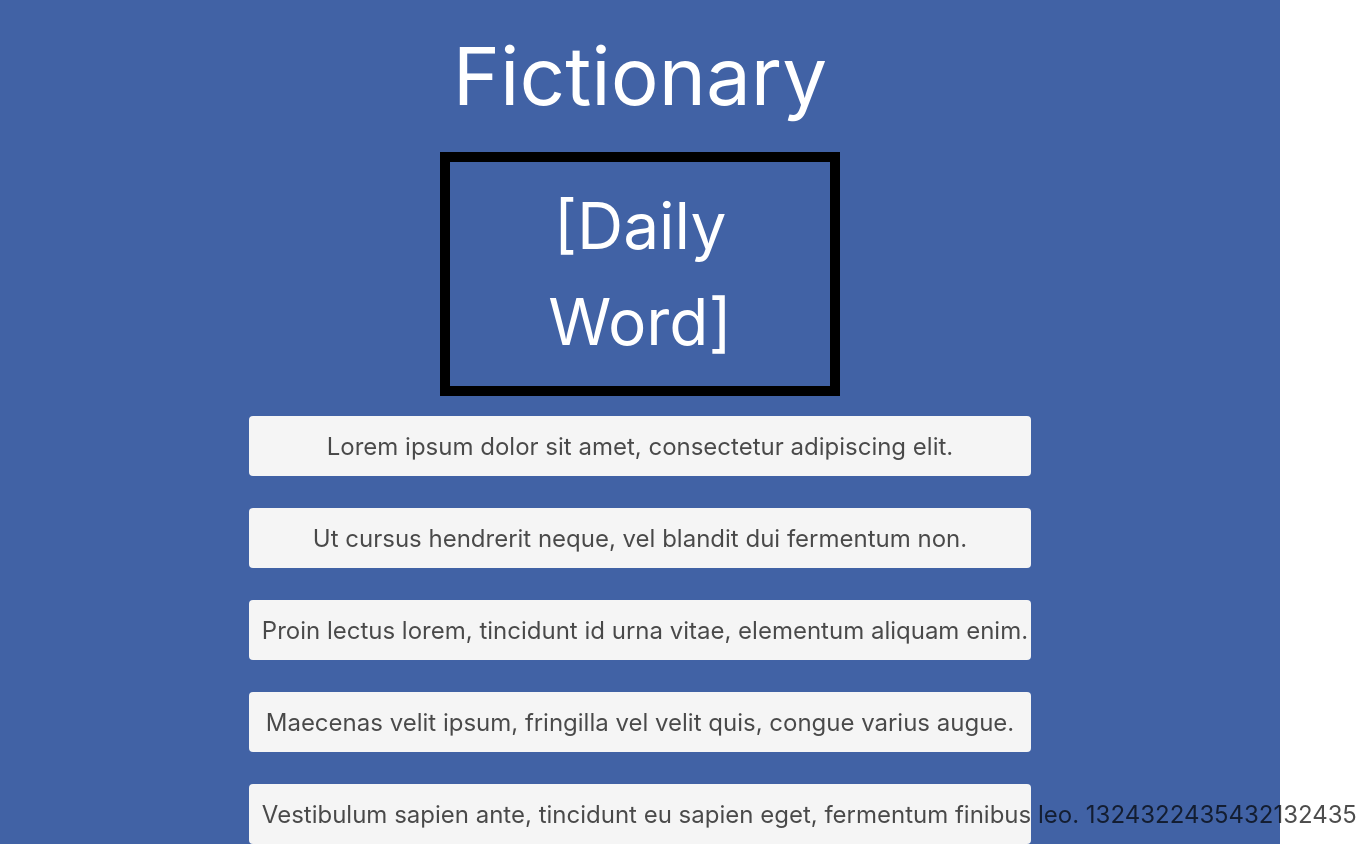
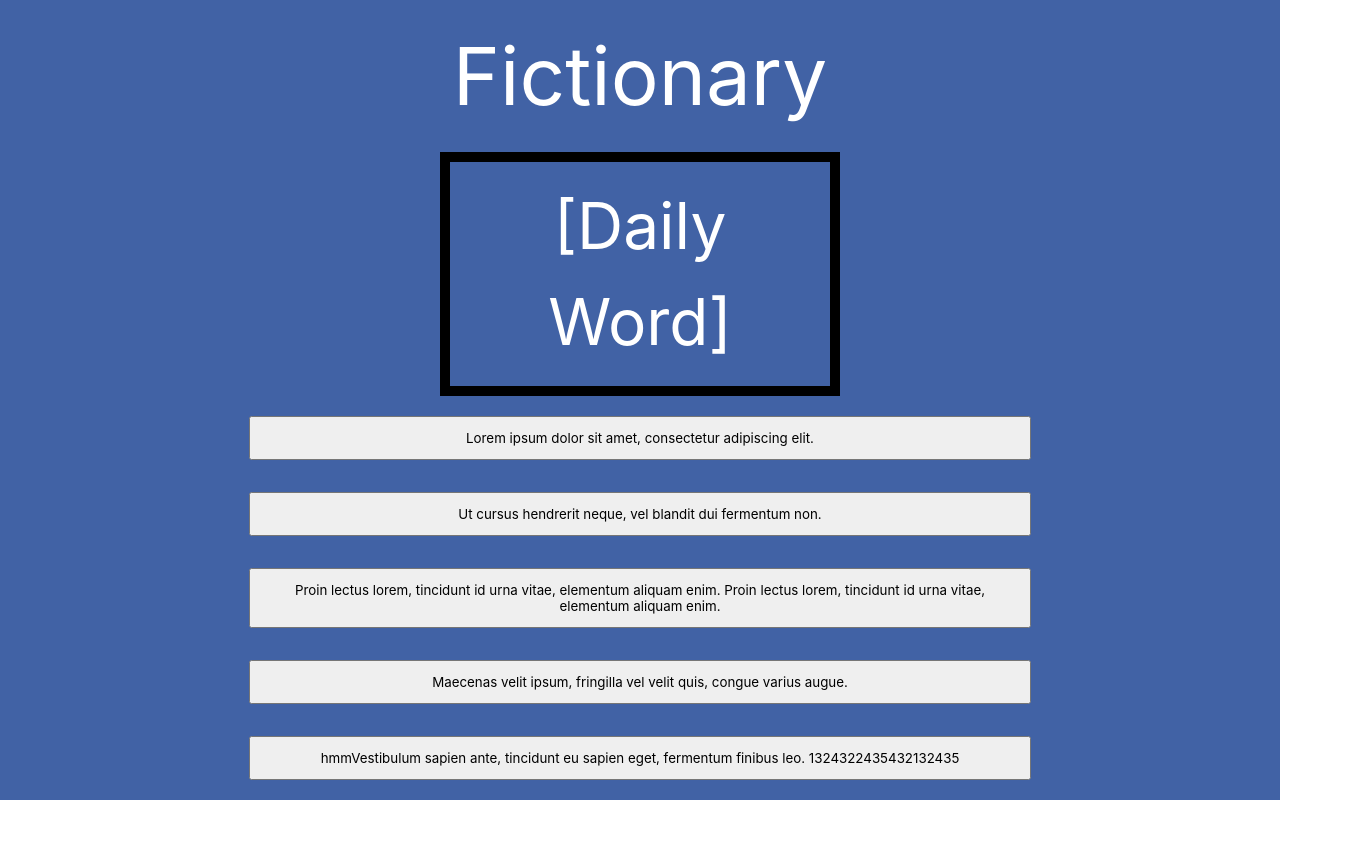
Before and after one commit to TiloRC/fictionary2023, a React (Create React App) app in the folder react-app/my-app/: page / in a window 1280 px wide. Shown: the whole page, 1357 px wide, since content can reach past the window. After the commit the page ends 800 px from the top, so only its background shows below. Built offline with nearby package versions, Linux system fonts and the light colour scheme.

Commit message:
button Bulma styling

```diff
--- a/react-app/my-app/src/components/defList.jsx
+++ b/react-app/my-app/src/components/defList.jsx
@@ -1,16 +1,13 @@
-
 import React, { Component } from "react";
-
-
 
 class DefList extends Component {
   state = {
     def: [
       "Lorem ipsum dolor sit amet, consectetur adipiscing elit.",
       "Ut cursus hendrerit neque, vel blandit dui fermentum non.",
-      "Proin lectus lorem, tincidunt id urna vitae, elementum aliquam enim.",
+      "Proin lectus lorem, tincidunt id urna vitae, elementum aliquam enim. Proin lectus lorem, tincidunt id urna vitae, elementum aliquam enim.",
       "Maecenas velit ipsum, fringilla vel velit quis, congue varius augue.",
-      " Vestibulum sapien ante, tincidunt eu sapien eget, fermentum finibus leo. 1324322435432132435",
+      " hmmVestibulum sapien ante, tincidunt eu sapien eget, fermentum finibus leo. 1324322435432132435",
     ],
   };
   render() {
@@ -18,7 +15,7 @@ class DefList extends Component {
       <div class="columns is-multiline ">
         {this.state.def.map((def) => (
           <button
-              class="App-definitions column button is-light is-large is-responsive is-three-fifths is-offset-one-fifth"
+            class="App-definitions column  is-block is-light is-large is-responsive is-three-fifths is-offset-one-fifth is-flex-wrap-wrap"
             onClick={() => {
               alert("inline alert");
             }}
```
Lines whose indentation alone changed are shown as unchanged.
